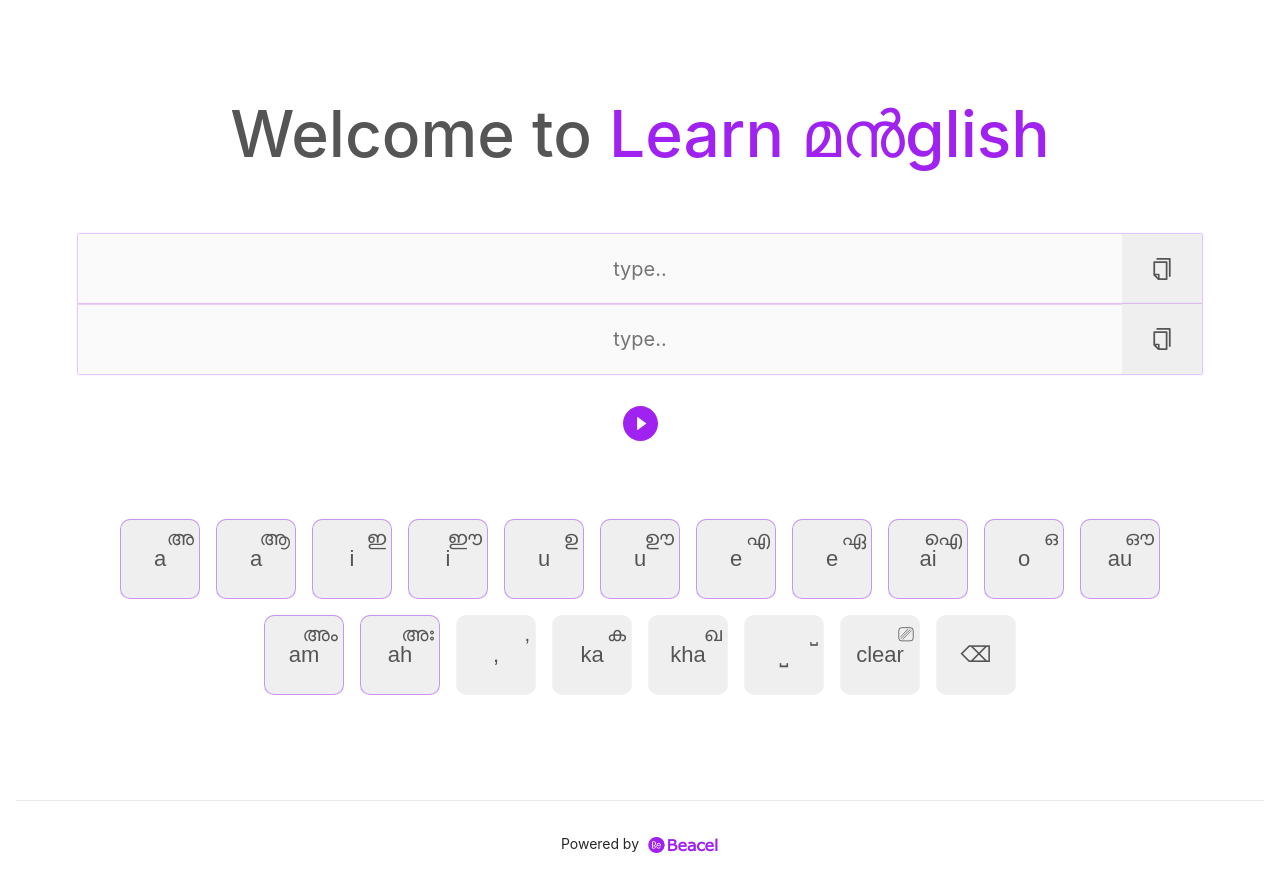
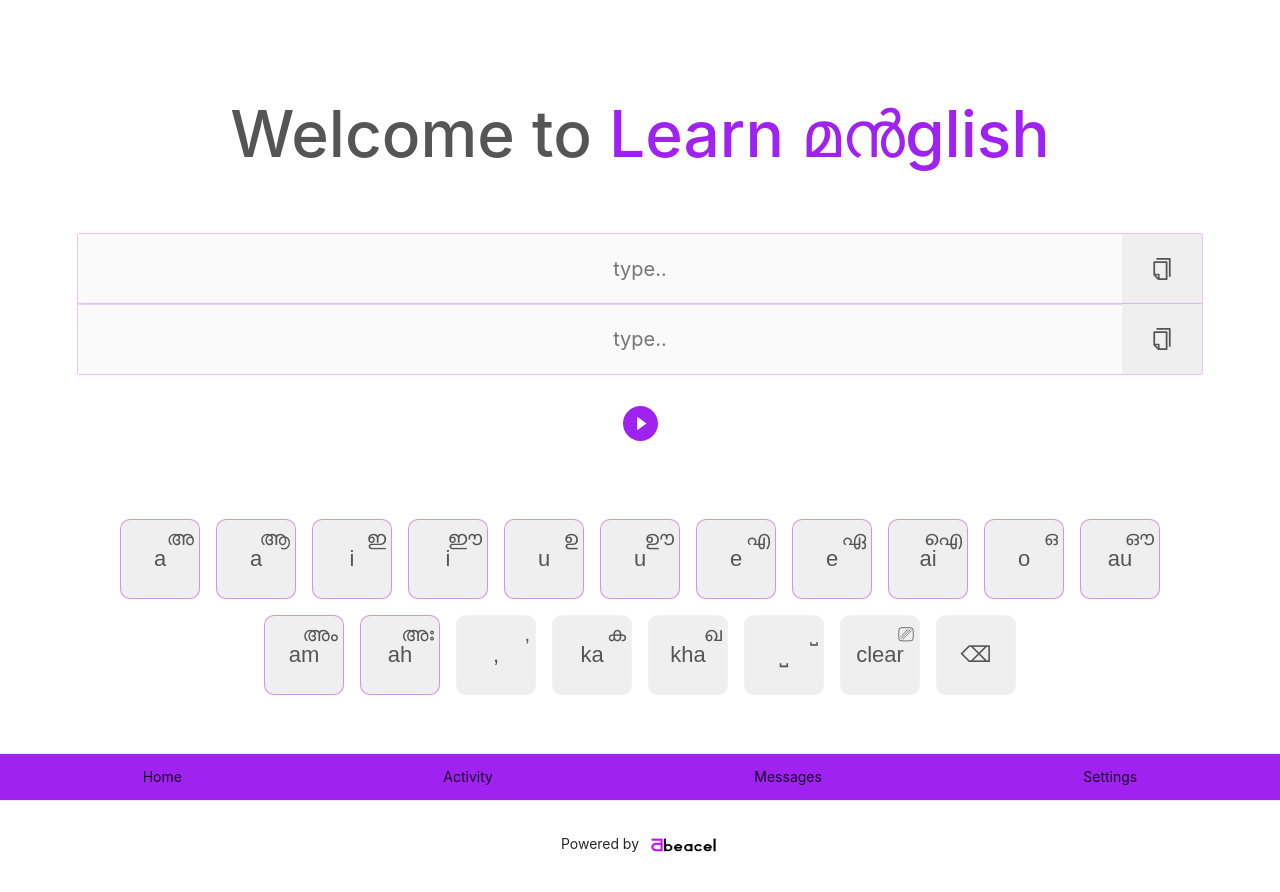
Before and after one commit to basil-github/manglish-learner, a Next.js app: page / in a window 1280 px wide. Shown: the top 892 px of the page. Built offline with nearby package versions, Linux system fonts and the light colour scheme.

Commit message:
text and bottom

```diff
--- a/Layout/Main.js
+++ b/Layout/Main.js
@@ -5,7 +5,7 @@ import styles from "../styles/Home.module.css";
 
 function Main({ children }) {
   return (
-    <div div className={styles.container}>
+    <div>
       <Head>
         <title>Learn മൻglish</title>
         <meta
@@ -15,21 +15,43 @@ function Main({ children }) {
         <meta name="author" content="Basil Babu" />
         <link rel="icon" href="/favicon.ico" />
       </Head>
+      <div div className={styles.container}>
         <main className={styles.main}>
           <h1 className={styles.title}>
             Welcome to <a> Learn മൻglish </a>
           </h1>
           {children}
         </main>
+      </div>
+      <nav className={styles.FixedMenu}>
+        <a className="nav-item" href="#">
+          <i data-feather="home"></i>
+          <span>Home</span>
+        </a>
+        <a className="nav-item" href="#">
+          <i data-feather="activity"></i>
+          <span>Activity</span>
+        </a>
+
+        <a className="nav-item" href="#">
+          <i data-feather="message-square"></i>
+          <span>Messages</span>
+        </a>
+
+        <a className="nav-item" href="#">
+          <i data-feather="settings"></i>
+          <span>Settings</span>
+        </a>
+      </nav>
       <footer className={styles.footer}>
         <a
-          href="https://www.instagram.com/beacel.in"
+          href="https://www.beacel.in"
           target="_blank"
           rel="noopener noreferrer"
         >
-          Powered by{" "}
+          <span> Powered by </span>
           <span className={styles.logo}>
-            <Image src="/beacel.png" alt="beacel Logo" width={72} height={16} />
+            <Image src="/logo.png" alt="beacel Logo" width={72} height={25} />
           </span>
         </a>
       </footer>
--- a/pages/index.js
+++ b/pages/index.js
@@ -13,7 +13,6 @@ export default function Home() {
     copied: false,
   });
 
-  console.log(copiedMalayalam);
   const handleOnClick = (e) => {
     if (e.variant) {
       setVariantModel(e.variant);
@@ -34,6 +33,16 @@ export default function Home() {
     let onlyMalayalam = typed.map((val, i) => val.malayalam);
     return onlyMalayalam;
   };
+
+  function speak(text) {
+    let speakData = new SpeechSynthesisUtterance();
+    speakData.text = text;
+    speakData.lang = "in";
+    speakData.volume = 1; // From 0 to 1
+    speakData.rate = 1; // From 0.1 to 10
+    speakData.pitch = 1; // From 0 to 2
+    speechSynthesis.speak(speakData);
+  }
   return (
     <>
       <div className={styles.description}>
@@ -76,6 +85,9 @@ export default function Home() {
             color: "#a022f0",
             fontSize: "35px",
             marginTop: "2rem",
+          }}
+          onClick={() => {
+            speak(englishValue(typed).join(""));
           }}
         />
       </div>
--- a/styles/Home.module.css
+++ b/styles/Home.module.css
@@ -19,12 +19,29 @@
   border-top: 1px solid #eaeaea;
   justify-content: center;
   align-items: center;
+  padding-bottom: 75px;
+}
+
+.FixedMenu {
+  display: flex;
+  justify-content: space-around;
+  padding: 12px;
+  flex: 1;
+  border-top: 1px solid #eaeaea;
+  justify-content: space-around;
+  align-items: center;
+  position: fixed;
+  bottom: 0;
+  left: 0;
+  width: 100%;
+  z-index: 1;
+  background-color: #a022f0;
+
 }
 
 .footer a {
   display: flex;
   justify-content: center;
-  align-items: center;
   flex-grow: 1;
 }
 
```
Also changed, not shown: public/logo.png (added). Lines whose indentation alone changed are shown as unchanged.
